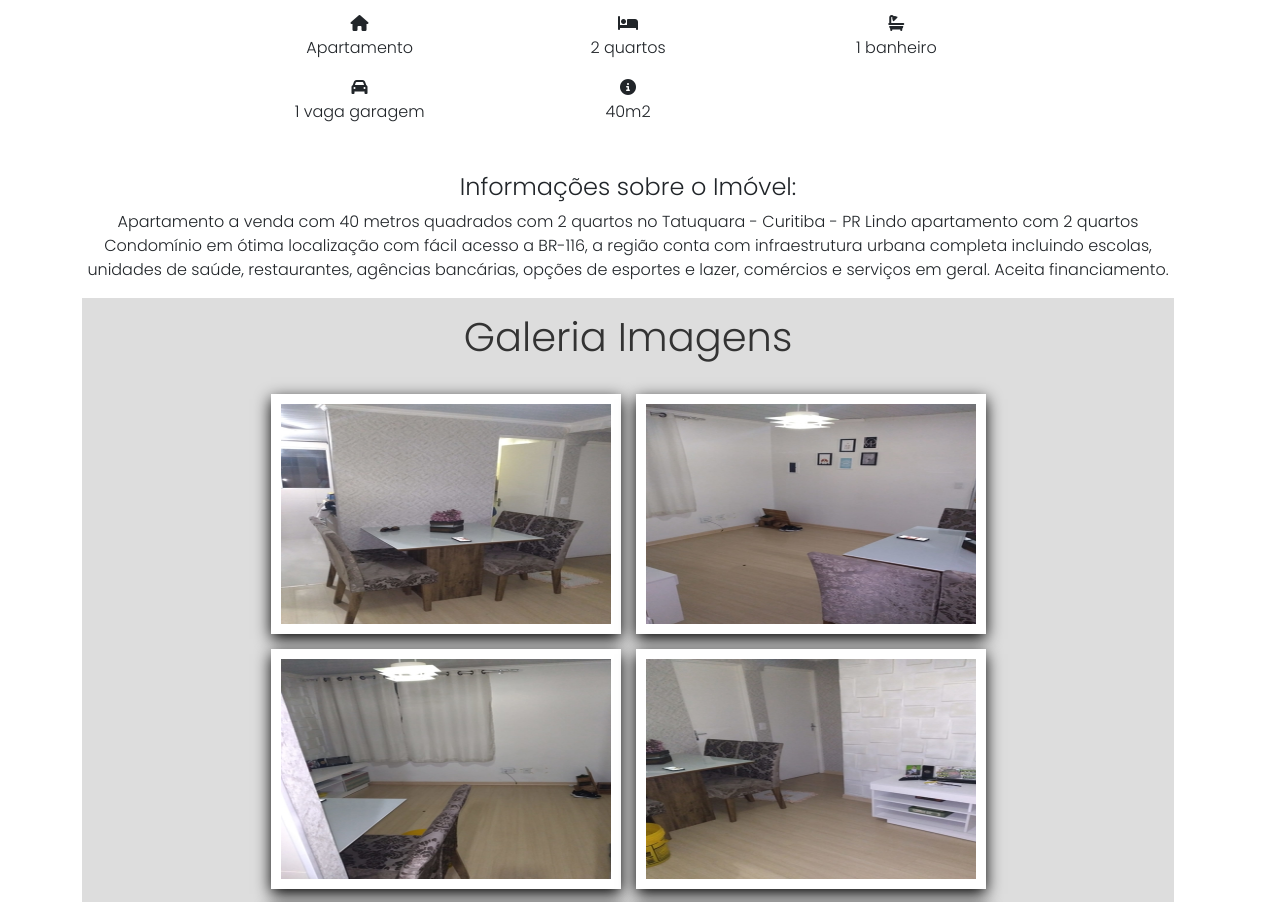
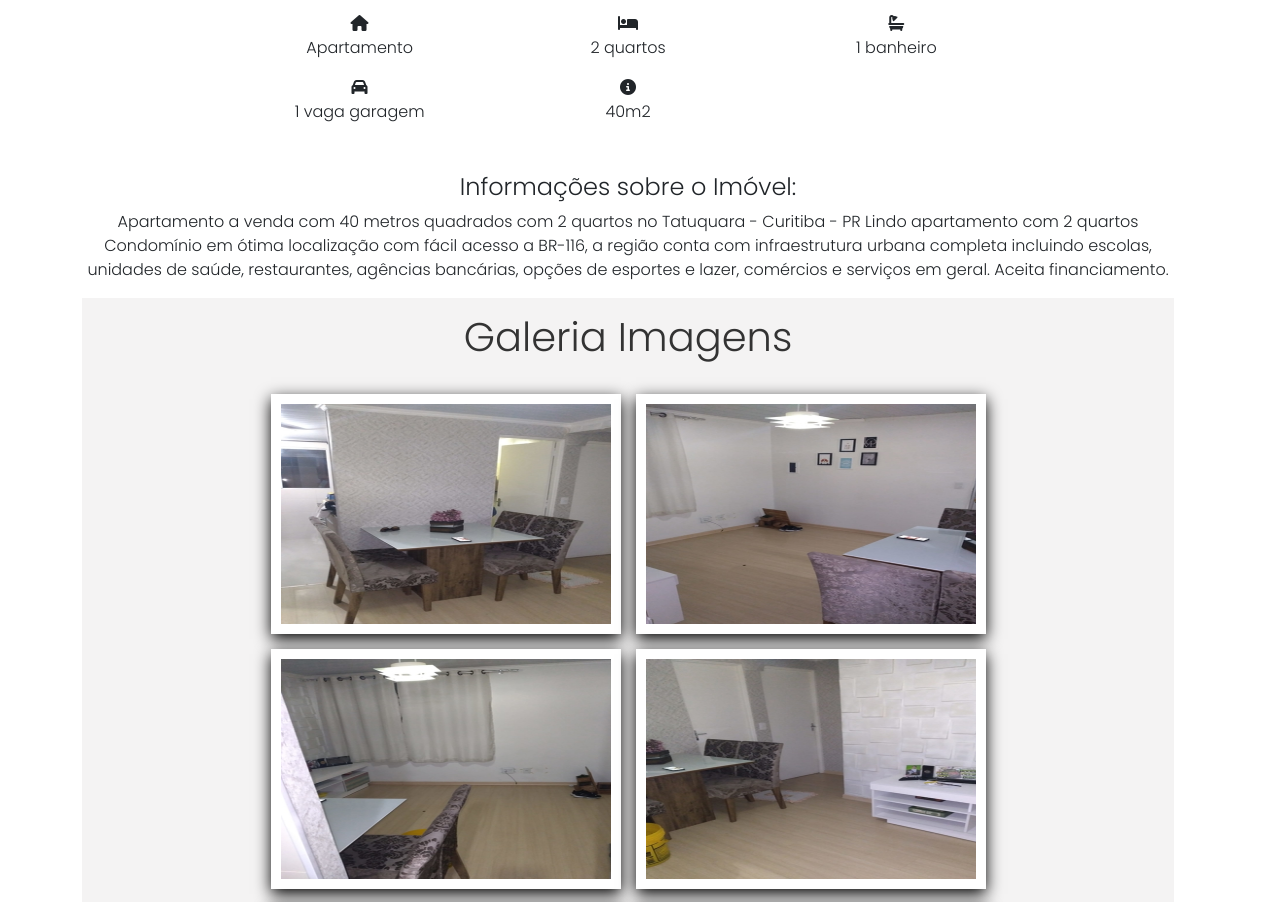
Before and after one commit to luanliz/lizimoveis, a plain HTML site: page apartamento-tatuquara.html in a window 1280 px wide. Shown: the part 739-1641 px from the top of the page. Drawn offline with nearby package versions, Linux system fonts and the light colour scheme.

```diff
--- a/style.css
+++ b/style.css
@@ -7,7 +7,7 @@
   box-sizing: border-box;
   position: relative;
   min-height: 100vh;
-  background: #ddd;
+  background: rgb(244, 243, 243);
 }
 
 .gallery h1 {
```
Also changed, not shown: vercel.json (added).
